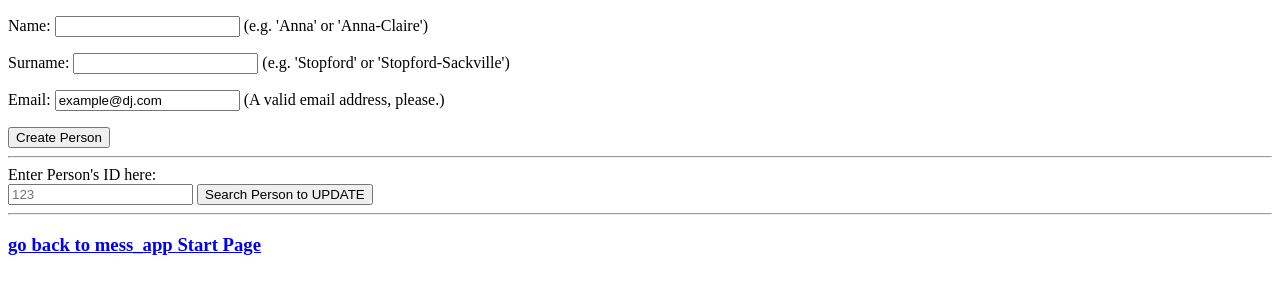
After one commit to Oleksii-LEVENETS/HW_6_Levenets_PythonPro_Django-Catalog, a Django app: page /mess_app/person/ in a window 1280 px wide. The commit adds this page. Shown: the top 300 px of the page. Run offline with Django 4.2, Linux system fonts and the light colour scheme.

Commit message:
changes according to hw_11_person

```diff
--- a/catalog/urls.py
+++ b/catalog/urls.py
@@ -2,6 +2,8 @@ from django.urls import path
 
 from . import views
 
+app_name = "catalog"
+
 urlpatterns = [
     path('', views.index, name='index'),
 ]
--- a/core/urls.py
+++ b/core/urls.py
@@ -15,10 +15,12 @@ Including another URLconf
 """
 from django.contrib import admin
 from django.urls import include, path
+from django.views.generic import RedirectView
 
 urlpatterns = [
     path('admin/', admin.site.urls),
 
     path('catalog/', include('catalog.urls')),
     path('mess_app/', include('mess_app.urls')),
+    path('', RedirectView.as_view(url='mess_app/', permanent=False)),  # temporary
 ]
--- a/mess_app/forms.py
+++ b/mess_app/forms.py
@@ -1,6 +1,10 @@
+import re
+
 from django import forms
 from django.core.exceptions import ValidationError
 from django.utils.translation import gettext_lazy as _
+
+from .models import Person
 
 
 def validate_non_zero(value):
@@ -26,3 +30,23 @@ class Triangle(forms.Form):
         help_text='A positive INTEGER > 0, please.',
         validators=[validate_non_zero]
     )
+
+
+class PersonForm(forms.ModelForm):
+    class Meta:
+        model = Person
+        fields = ['first_name', 'last_name', 'email']
+
+    def clean_first_name(self):
+        value = self.cleaned_data["first_name"]
+        rez = re.fullmatch(r"[a-zA-Z]+-*[a-zA-Z]*", value)
+        if rez is None:
+            raise ValidationError("Only letters or one '-' are required!")
+        return value
+
+    def clean_last_name(self):
+        value = self.cleaned_data["last_name"]
+        rez = re.fullmatch(r"[a-zA-Z]+-*[a-zA-Z]*", value)
+        if rez is None:
+            raise ValidationError("Only letters or one '-' are required!")
+        return value
--- a/mess_app/models.py
+++ b/mess_app/models.py
@@ -1,3 +1,28 @@
-# from django.db import models
+from django.db import models
+
 
 # Create your models here.
+class Person(models.Model):
+    first_name = models.CharField(
+        verbose_name="Name",
+        max_length=254,
+        help_text="(e.g. 'Anna' or 'Anna-Claire')",
+    )
+
+    last_name = models.CharField(
+        verbose_name="Surname",
+        max_length=254,
+        help_text="(e.g. 'Stopford' or 'Stopford-Sackville')",
+    )
+
+    email = models.EmailField(
+        max_length=254,
+        unique=True,
+        help_text="(A valid email address, please.)",
+    )
+
+    class Meta:
+        ordering = ['last_name', 'first_name', 'email']
+
+    def __str__(self):
+        return f"{self.first_name}_{self.last_name}({self.email})"
--- /dev/null
+++ b/mess_app/templates/mess_app/create_person.html
@@ -0,0 +1,27 @@
+<!DOCTYPE html>
+<html lang="en">
+<head>
+    <meta charset="UTF-8">
+    <title>Person Create</title>
+</head>
+<body>
+
+    <form action="{% url 'mess_app:create-person' %}" method="POST">
+        {% csrf_token %}
+        {{ form.as_p }}
+    <input type="submit" value="Create Person" >
+    </form>
+    <hr>
+
+    </form>
+    <form action="{% url 'mess_app:create-person' %}" method="GET">
+        <label for="name">Enter Person's ID here:</label><br>
+        <input type="number" min=1 placeholder="123" id="name" name="id">
+        <input type="submit" value="Search Person to UPDATE">
+    </form>
+    <hr>
+
+<h3><a href="{% url 'mess_app:index' %}">go back to mess_app Start Page</a></h3>
+
+</body>
+</html>
--- a/mess_app/templates/mess_app/base.html
+++ b/mess_app/templates/mess_app/hypotenuse.html
@@ -13,5 +13,7 @@
         {% endif %}
         <input type="submit" value="Submit">
     </form>
+
+<h3><a href="{% url 'mess_app:index' %}">go back to mess_app Start Page</a></h3>
 </body>
 </html>
--- a/mess_app/urls.py
+++ b/mess_app/urls.py
@@ -2,7 +2,11 @@ from django.urls import path
 
 from . import views
 
+app_name = "mess_app"
+
 urlpatterns = [
     path('', views.index, name='index'),
     path('triangle/', views.triangle, name='triangle'),
+    path('person/', views.create_person, name='create-person'),
+    path('person/<int:id>/', views.update_person, name='update-person'),
 ]
--- a/mess_app/views.py
+++ b/mess_app/views.py
@@ -1,14 +1,15 @@
 from math import pow, sqrt
 
-from django.http import HttpResponse
-from django.shortcuts import render
+from django.shortcuts import get_object_or_404, redirect, render
+from django.urls import reverse
 
-from .forms import Triangle
+from .forms import PersonForm, Triangle
+from .models import Person
 
 
 # Create your views here.
 def index(request):
-    return HttpResponse("Hello, you're at the 'mess_app' index.")
+    return render(request, 'mess_app/index.html')
 
 
 def triangle(request):
@@ -18,9 +19,36 @@ def triangle(request):
         leg_a = int(request.GET["leg_a"])
         leg_b = int(request.GET["leg_b"])
         hypotenuse = sqrt(pow(leg_a, 2) + pow(leg_b, 2))
-        return render(request, 'mess_app/base.html', {'hypotenuse': hypotenuse})
+        return render(request, 'mess_app/hypotenuse.html', {'hypotenuse': hypotenuse})
 
     else:
         form = Triangle(request.GET)
 
-    return render(request, 'mess_app/base.html', {'form': form, 'hypotenuse': None})
+    return render(request, 'mess_app/hypotenuse.html', {'form': form, 'hypotenuse': None})
+
+
+def create_person(request):
+    pk = request.GET.get('id')
+    if isinstance(pk, str) and len(pk) > 0:
+        return redirect('mess_app:update-person', id=pk)
+
+    if request.method == "POST":
+        form = PersonForm(request.POST)
+        if form.is_valid():
+            form.save()
+            return redirect(reverse("mess_app:create-person"))
+    else:
+        form = PersonForm(initial={"email": "example@dj.com"})
+    return render(request, "mess_app/create_person.html", {"form": form})
+
+
+def update_person(request, id):  # noqa: A002
+    obj = get_object_or_404(Person, pk=id)
+    if request.method == "POST":
+        form = PersonForm(request.POST, instance=obj)
+        if form.is_valid():
+            form.save()
+            return redirect(reverse("mess_app:index"))
+    else:
+        form = PersonForm(instance=obj)
+    return render(request, "mess_app/update_person.html", {"form": form, "obj": obj})
```
Also changed, not shown: mess_app/templates/mess_app/index.html (added, +23 -0 lines), mess_app/templates/mess_app/update_person.html (added, +19 -0 lines), mess_app/migrations/0001_initial.py (added).
